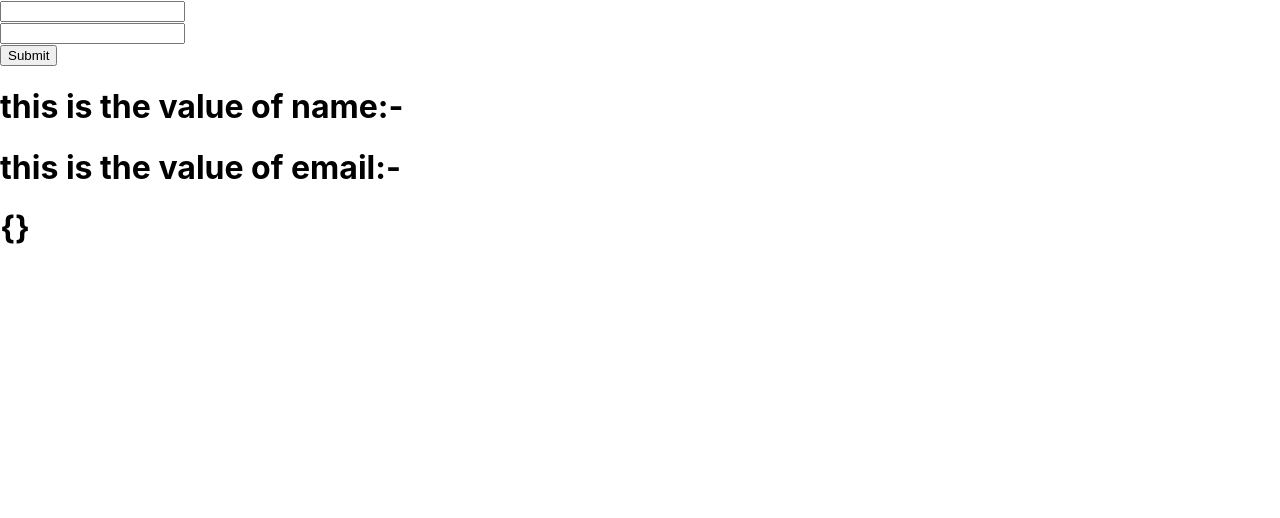
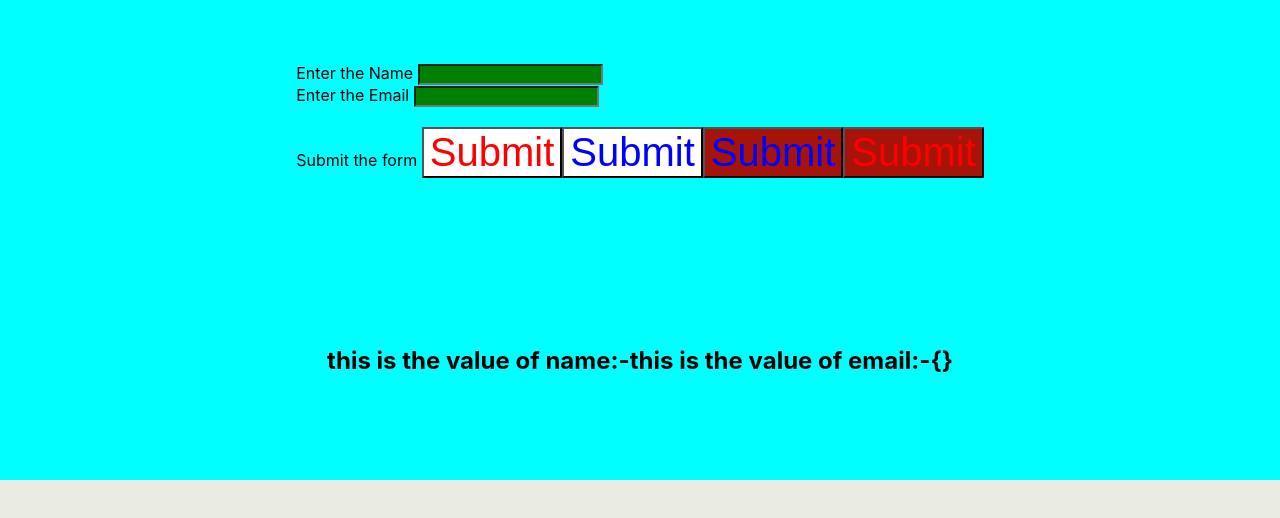
Before and after one commit to ptiwari17/material_project, a React (Create React App) app: page / in a window 1280 px wide. Shown: the top 518 px of the page. Built offline with nearby package versions, Linux system fonts and the light colour scheme.

Commit message:
fORMIK AND YUP WITH STYLED COMPONENT

```diff
--- a/src/Components/FORMIK_LIB.js
+++ b/src/Components/FORMIK_LIB.js
@@ -2,6 +2,36 @@ import { useFormik } from 'formik';
 import React, { useState } from 'react';
 import useCUSTOM from './CUSTOM_HOOKS';
 import Schema from './Schema';
+import styled,{createGlobalStyle} from 'styled-components';
+const Wrapper = styled.section`
+                display: flex;
+                align-items: center;
+                justify-content: center;
+                background-color: aqua;
+                min-height:30vh;
+                `;
+const Input = styled.input `
+              color: yellow;
+              background-color:green;
+              `
+const Button = styled.button`
+               color: ${(props)=>(props.primary ? 'red' : 'blue')};
+               font-size: 40px;
+               background-color:white;
+               &:hover{
+                background-color:yellow;
+               }
+               `
+const Secondbutton = styled(Button)`
+                background-color:#a61308;
+                &:hover{
+                  background-color:#7e98de;
+                }
+                `
+export const  Globalstyled = createGlobalStyle`
+               body{
+                 background-color:#eaebe1;
+               }`
 
 const FORMIK_LIB = () => {
   const [formData,setformData] = useState({});
@@ -22,25 +52,36 @@ const FORMIK_LIB = () => {
     })
     useCUSTOM(formData);
   return (
-    <div>
+    <>
+     <Wrapper>
       {/* <form onSubmit={formik.handleSubmit}> */}
       <form onSubmit={handleSubmit}>
         {/* <input type="text" name='name' value={formik.values.name} onChange={formik.handleChange}/> */}
-        <input type="text" name='name' value={values.name} onBlur={handleBlur} onChange={handleChange}/>
+        <label>Enter the Name </label>
+        <Input type="text" name='name' value={values.name} onBlur={handleBlur} onChange={handleChange}/>
         {/* <span style={{color: 'red'}}>{formik.errors.name}</span> */}
         {errors.name && touched.name?
         (<span style={{color: 'red'}}>{errors.name}</span>):null}
         <br />
-        <input type="text" name='email' value={values.email} onBlur={handleBlur} onChange={handleChange} />
+        <label>Enter the Email </label>
+
+        <Input type="text" name='email' value={values.email} onBlur={handleBlur} onChange={handleChange} />
         {errors.email && touched.email?
         (<span style={{color: 'red'}}>{errors.email}</span>):null}
-        <br />
-        <button type="submit">Submit</button>
+        <br /> <br />
+        <label>Submit the form </label>
+        <Button type="submit" primary>Submit</Button>
+        <Button type="submit">Submit</Button>
+        <Secondbutton type="submit">Submit</Secondbutton>
+        <Secondbutton type="submit" primary>Submit</Secondbutton>
       </form>
+      </Wrapper>
+      <Wrapper>
       <h1> this is the value of name:- {values.name}</h1>
       <h1>this is the value of email:- {values.email}</h1>
       <h1>{JSON.stringify(formData)}</h1>
-    </div>
+      </Wrapper>
+    </>
   )
 }
 
--- a/src/index.js
+++ b/src/index.js
@@ -1,20 +1,22 @@
 import React from 'react';
 import ReactDOM from 'react-dom/client';
 import './index.css';
-import App from './App';
-import store from './Store';
-import {Provider} from 'react-redux';
-import FORMIK_LIB from './Components/FORMIK_LIB';
-import Axios_get from './Crud Operation/Axios_get';
-import Axios_Post from './Crud Operation/Axios_Post';
-import Create_Post from './Crud Operation/Create_Post';
-import { BrowserRouter } from 'react-router-dom';
-import Crud_Store from './Crud Operation/Crud_Store';
+// import App from './App';
+// // import store from './Store';
+// import {Provider} from 'react-redux';
+import FORMIK_LIB,{Globalstyled} from './Components/FORMIK_LIB';
+// import Globalstyled from './Components/GlobalStyle';
+// import Axios_get from './Crud Operation/Axios_get';
+// import Axios_Post from './Crud Operation/Axios_Post';
+// import Create_Post from './Crud Operation/Create_Post';
+// import { BrowserRouter } from 'react-router-dom';
+// import Crud_Store from './Crud Operation/Crud_Store';
 // output will come in console
-store.subscribe(() => console.log(store.getState()));
+// store.subscribe(() => console.log(store.getState()));
 const root = ReactDOM.createRoot(document.getElementById('root'));
 root.render(
   <React.StrictMode>
-  <FORMIK_LIB />
+  <Globalstyled />
+     <FORMIK_LIB/>
   </React.StrictMode>
 );
```
